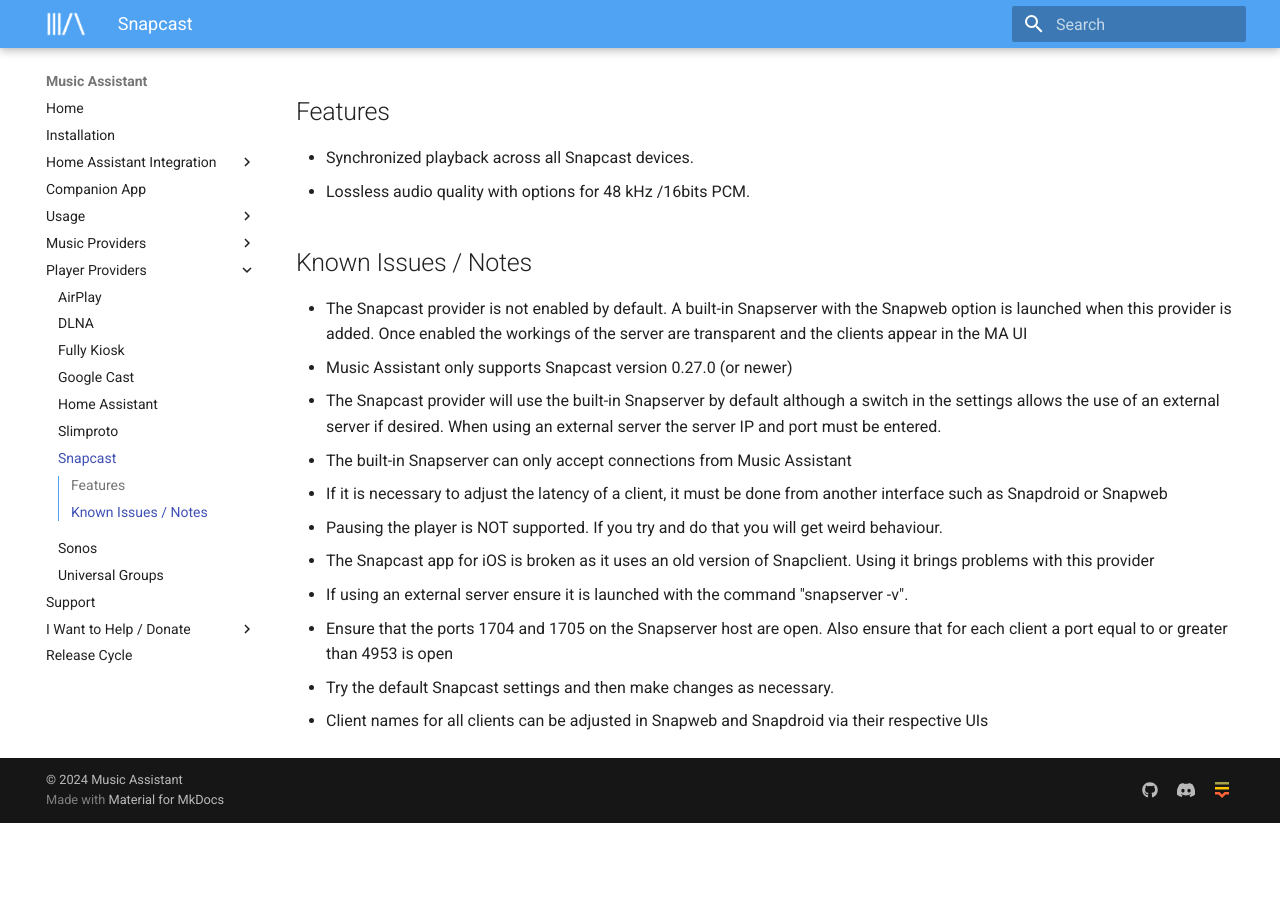
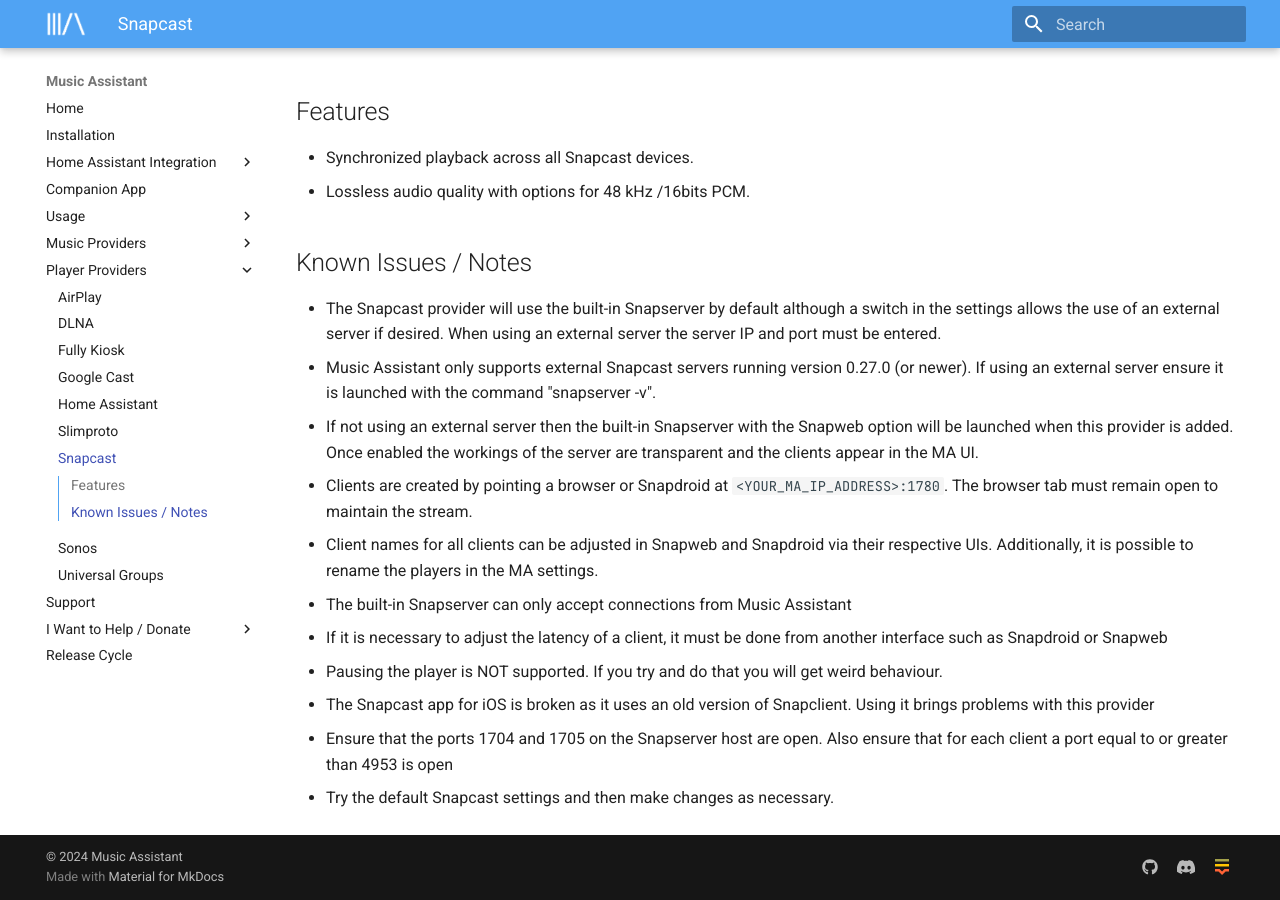
Before and after one commit to pwbriggs/music-assistant.github.io, an MkDocs documentation site: the page built from docs/player-support/snapcast.md, in a window 1280 px wide and 900 px high, scrolled down 862 px. Built offline with MkDocs 1.6.1 and Material for MkDocs 9.7.7, drawn with Linux system fonts in a browser that asks for light colours; before the commit the page ends 1685 px from its top, so only the background shows below that.

Commit message:
Rework instructions

```diff
--- a/docs/player-support/snapcast.md
+++ b/docs/player-support/snapcast.md
@@ -14,14 +14,14 @@
 
 ## Known Issues / Notes
 
-- The Snapcast provider is not enabled by default. A built-in Snapserver with the Snapweb option is launched when this provider is added. Once enabled the workings of the server are transparent and the clients appear in the MA UI
-- Music Assistant only supports Snapcast version 0.27.0 (or newer)
 - The Snapcast provider will use the built-in Snapserver by default although a switch in the settings allows the use of an external server if desired. When using an external server the server IP and port must be entered.
+- Music Assistant only supports external Snapcast servers running version 0.27.0 (or newer). If using an external server ensure it is launched with the command "snapserver -v".
+- If not using an external server then the built-in Snapserver with the Snapweb option will be launched when this provider is added. Once enabled the workings of the server are transparent and the clients appear in the MA UI.
+- Clients are created by pointing a browser or Snapdroid at `<YOUR_MA_IP_ADDRESS>:1780`. The browser tab must remain open to maintain the stream.
+- Client names for all clients can be adjusted in Snapweb and Snapdroid via their respective UIs. Additionally, it is possible to rename the players in the MA settings.
 - The built-in Snapserver can only accept connections from Music Assistant
 - If it is necessary to adjust the latency of a client, it must be done from another interface such as Snapdroid or Snapweb
 - Pausing the player is NOT supported. If you try and do that you will get weird behaviour.
 - The Snapcast app for iOS is broken as it uses an old version of Snapclient. Using it brings problems with this provider
-- If using an external server ensure it is launched with the command "snapserver -v".
 - Ensure that the ports 1704 and 1705 on the Snapserver host are open. Also ensure that for each client a port equal to or greater than 4953 is open
 - Try the default Snapcast settings and then make changes as necessary.
-- Client names for all clients can be adjusted in Snapweb and Snapdroid via their respective UIs
```
